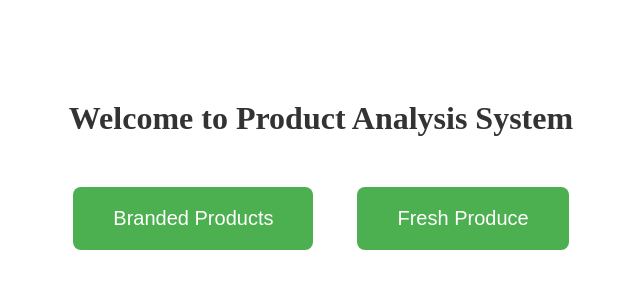
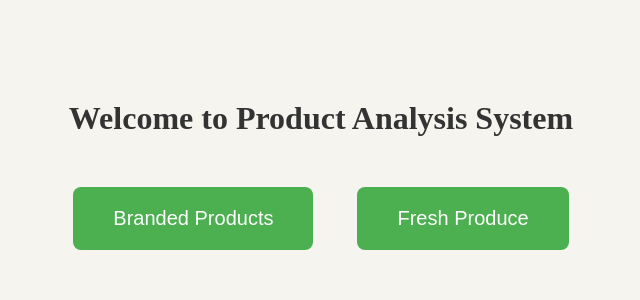
Before and after one commit to Harsha2k2/Flipkart_Grid_Robotics_6.0, a Flask app: page / in a window 1280 px wide. Shown: the top 300 px of the page, without its empty margins (319-959 px from the left). Run offline with Flask 3, Linux system fonts and the light colour scheme.

Commit message:
Updated background color

```diff
--- a/templates/index.html
+++ b/templates/index.html
@@ -5,6 +5,11 @@
     <meta name="viewport" content="width=device-width, initial-scale=1.0">
     <title>Product Analysis System</title>
     <style>
+        body {
+            background-color: #f5f4ef;
+            margin: 0;
+            padding: 0;
+        }
         .container {
             max-width: 800px;
             margin: 100px auto;
```
